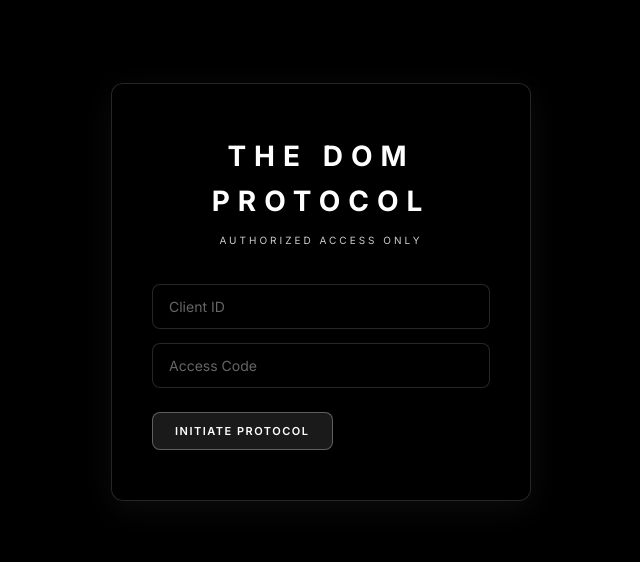
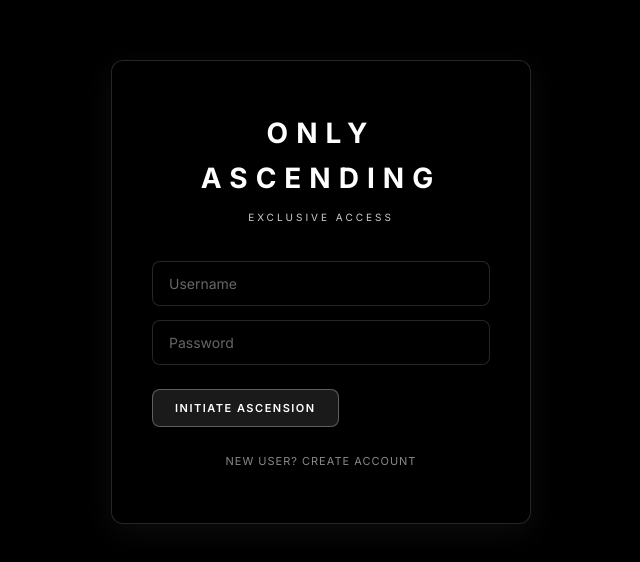
Before and after one commit to XI0X-Dev/only-ascending, a website: page public/index.html in a window 1280 px wide. Shown: the part 108-670 px from the top of the page, without its empty margins (319-959 px from the left). Drawn offline with Linux system fonts and the light colour scheme.

Commit message:
Update index.html

```diff
--- a/public/index.html
+++ b/public/index.html
@@ -3,7 +3,7 @@
 <head>
   <meta charset="UTF-8">
   <meta name="viewport" content="width=device-width, initial-scale=1.0">
-  <title>THE DOM PROTOCOL</title>
+  <title>ONLY ASCENDING</title>
   <link rel="preconnect" href="https://fonts.googleapis.com">
   <link rel="preconnect" href="https://fonts.gstatic.com" crossorigin>
   <link href="https://fonts.googleapis.com/css2?family=Inter:wght@300;400;500;600;700&display=swap" rel="stylesheet">
@@ -21,24 +21,30 @@
   <!-- Login Screen -->
   <div id="loginScreen" class="login-container">
     <div class="login-glass">
-      <div class="protocol-logo">THE DOM PROTOCOL</div>
-      <div class="login-subtitle">AUTHORIZED ACCESS ONLY</div>
+      <div class="protocol-logo">ONLY ASCENDING</div>
+      <div class="login-subtitle">EXCLUSIVE ACCESS</div>
       <div class="input-group-vertical">
         <input
           type="text"
           id="usernameInput"
-          placeholder="Client ID"
+          placeholder="Username"
           class="glass-input"
         >
         <input
           type="password"
           id="passwordInput"
-          placeholder="Access Code"
+          placeholder="Password"
           class="glass-input"
         >
       </div>
-      <button onclick="verifyPassword()" class="glass-button primary">INITIATE PROTOCOL</button>
+      <button onclick="login()" class="glass-button primary">INITIATE ASCENSION</button>
       <div id="loginError" class="error-text"></div>
+
+      <div style="margin-top: 20px; text-align: center;">
+        <a href="signup.html" style="color: #888; font-size: 11px; text-decoration: none; letter-spacing: 1px;">
+          NEW USER? CREATE ACCOUNT
+        </a>
+      </div>
     </div>
   </div>
 
@@ -47,7 +53,7 @@
 
     <!-- Header -->
     <div class="header">
-      <div class="protocol-logo-small">THE DOM PROTOCOL</div>
+      <div class="protocol-logo-small">ONLY ASCENDING</div>
       <button onclick="logout()" class="glass-button ghost">TERMINATE SESSION</button>
     </div>
 
```
